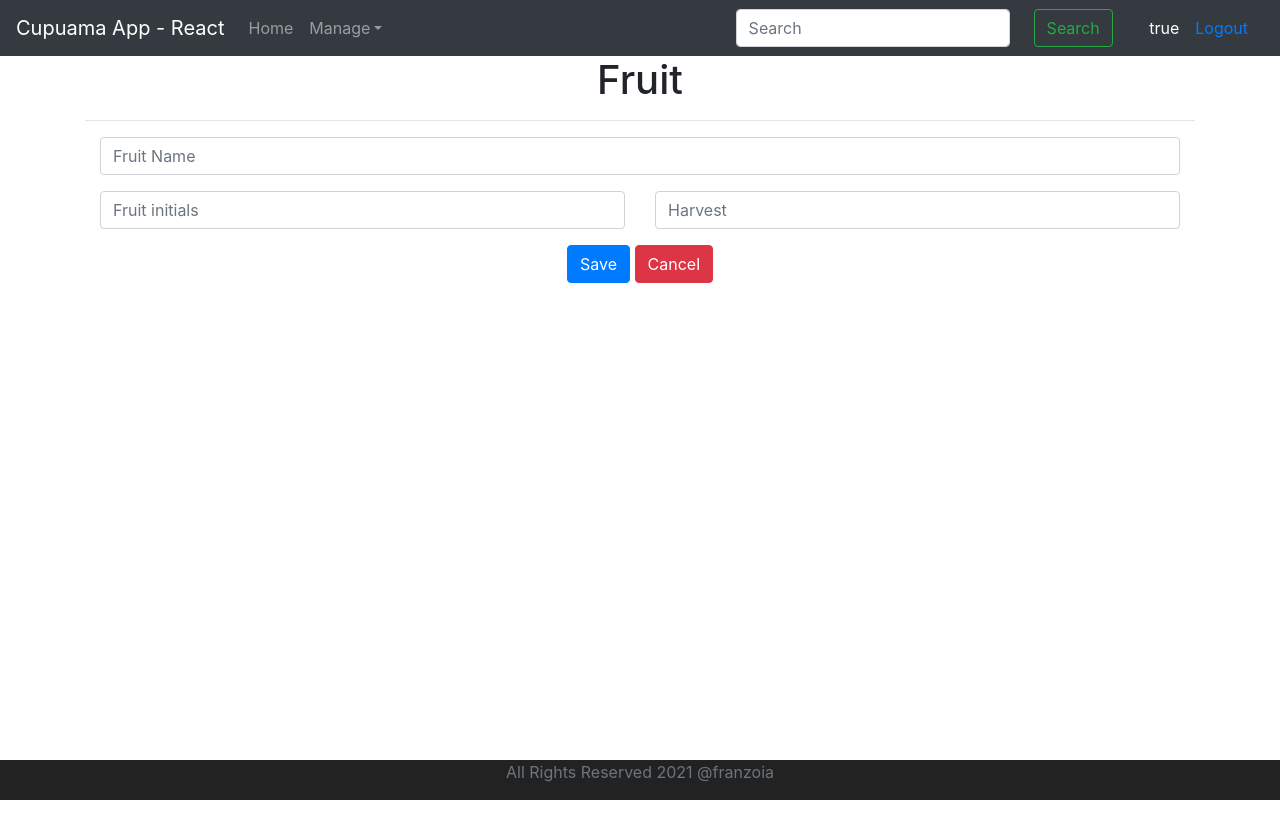
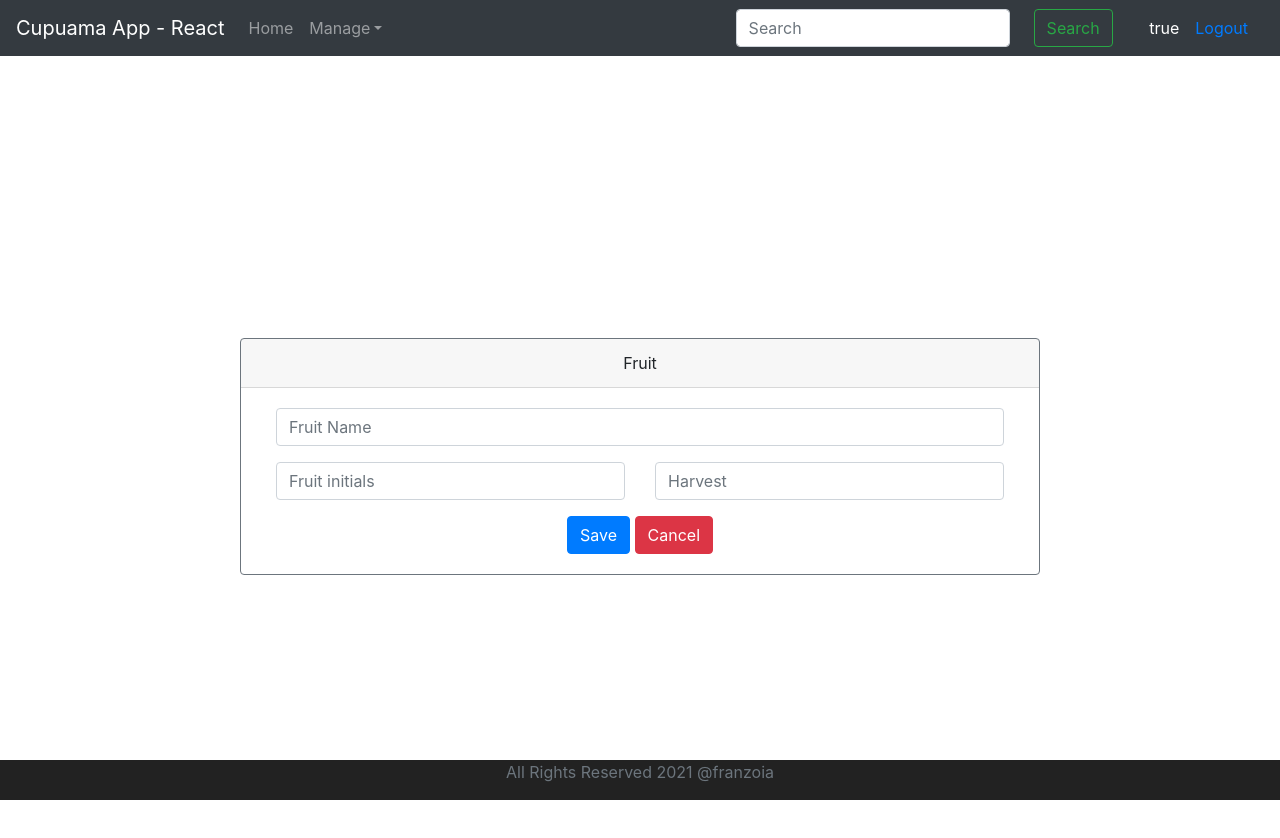
Before and after one commit to rfranzoia/cupuama-front-app, a React (Create React App) app: page /fruits/1 in a window 1280 px wide. Shown: the top 838 px of the page. Before the commit the page ends 800 px from the top, so only its background shows below. Built offline with nearby package versions, Linux system fonts and the light colour scheme; no server answers; sample sign-in values are in the browser's storage.

Commit message:
code cleanup and layout adjustment

```diff
--- a/src/components/fruits/EditFruit.js
+++ b/src/components/fruits/EditFruit.js
@@ -1,6 +1,6 @@
 import { Formik, Form, Field, ErrorMessage } from 'formik'
 import React, { Component } from 'react'
-import { Button, Col, Container, Row } from 'react-bootstrap'
+import { Button, Card, Col, Container, Row } from 'react-bootstrap'
 import fruitApi from '../../api/fruitApi'
 
 
@@ -27,14 +27,12 @@ class EditFruit extends Component {
         }
 
         if (this.state.type === "create") {
-            console.log('creating new fruit', fruit)
             fruitApi.create(fruit)
                 .then(response => {
                     this.listFruits()
                 })
                 .catch(error => console.log(error))
         } else {
-            console.log('updating fruit', fruit)
             fruitApi.update(this.state.id, fruit)
                 .then(response => {
                     this.listFruits()
@@ -83,9 +81,10 @@ class EditFruit extends Component {
         let initials = this.state.initials
         let harvest = this.state.harvest
         return (
-            <Container>
-                <h1>Fruit</h1>
-                <hr />
+            <div className="d-flex flex-column min-vh-100 justify-content-center align-items-center" style={{ padding: '10px' }}>
+                <Card border="secondary" style={{ width: '50rem' }}>
+                    <Card.Header>Fruit</Card.Header>
+                    <Card.Body>
                         <Formik
                             initialValues={{ name, initials, harvest }}
                             onSubmit={this.onSubmit}
@@ -124,8 +123,10 @@ class EditFruit extends Component {
                                 }
                             }
                         </Formik>
+                    </Card.Body>
+                </Card>
+            </div>
 
-            </Container>
         )
     }
 }
--- a/src/components/fruits/Fruits.js
+++ b/src/components/fruits/Fruits.js
@@ -1,5 +1,5 @@
 import React, { Component } from 'react'
-import { Container, Row, Table } from 'react-bootstrap'
+import { Col, Container, Row, Table } from 'react-bootstrap'
 import Button from 'react-bootstrap/Button'
 import FruitApi from '../../api/fruitApi'
 
@@ -56,10 +56,7 @@ class Fruits extends Component {
             <div>
                 <Container>
                     <Row>
-                        <h1>List of Fruits</h1>
-                    </Row>
-                    <Row>
-                        <div><Button variant="primary" size="sm" onClick={() => this.editFruit(-1)}>Create</Button></div>
+                        <h1>Fruits</h1>
                         <hr />
                     </Row>
                     {this.state.message && <div className="alert alert-warning">{this.state.message}</div>}
@@ -82,15 +79,23 @@ class Fruits extends Component {
                                                 <td>{fruit.initials}</td>
                                                 <td>{fruit.harvest}</td>
                                                 <td>
-                                                    <Button variant="primary" size="sm" onClick={() => this.editFruit(fruit.id)}>Update</Button>
-                                                    <span>&nbsp;</span>
-                                                    <Button variant="danger" size="sm" onClick={() => this.deleteFruit(fruit.id)}>Remove</Button>
+                                                    <Row className="justify-content-md-center">
+                                                        <Col xs={1}>
+                                                            <Button variant="primary" size="sm" onClick={() => this.editFruit(fruit.id)}>Update</Button>
+                                                        </Col>
+                                                        <Col xs={4}>
+                                                            <Button variant="danger" size="sm" onClick={() => this.deleteFruit(fruit.id)}>Remove</Button>
+                                                        </Col>
+                                                    </Row>
                                                 </td>
                                             </tr>
                                     )
                                 }
                             </tbody>
                         </Table>
+                    </Row>
+                    <Row>
+                        <div><Button variant="primary" size="sm" onClick={() => this.editFruit(-1)}>Create</Button></div>
                     </Row>
                 </Container>
             </div>
```
Lines whose indentation alone changed are shown as unchanged.
